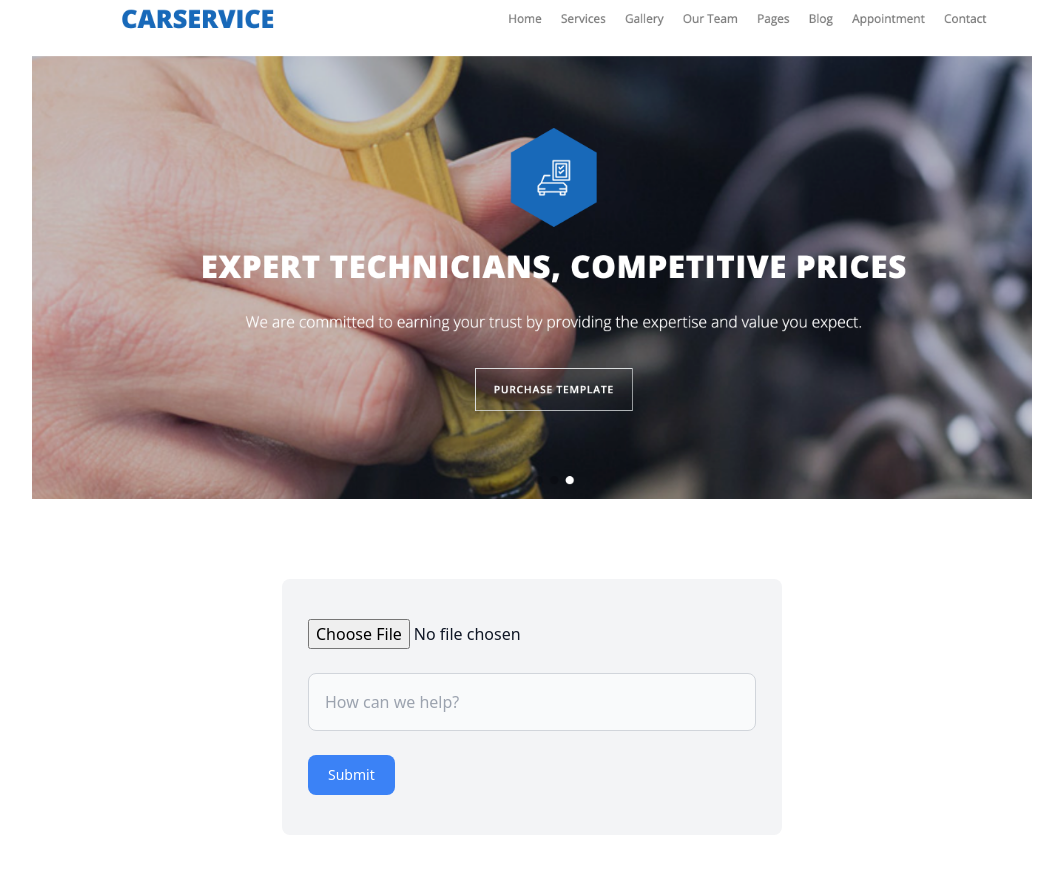
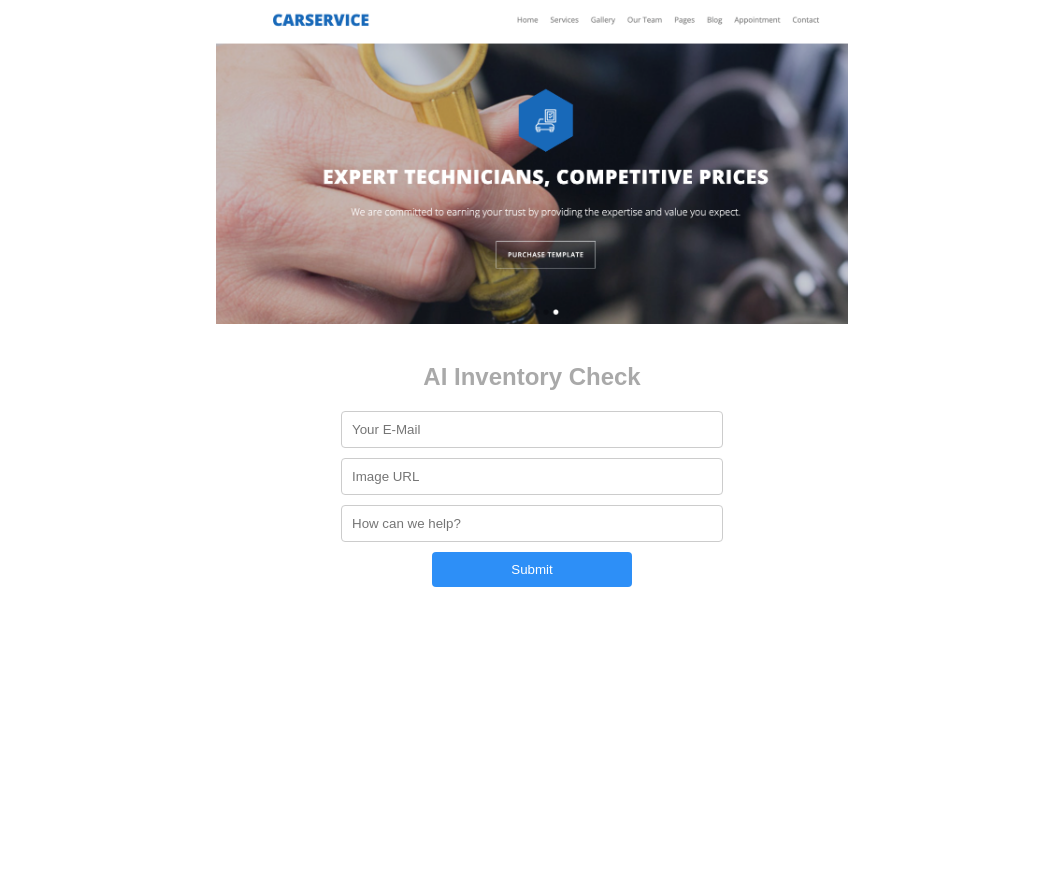
Before and after one commit to mdwoicke/Automotive, a Flask app: page / in a window 1280 px wide. Shown: the whole page, without its empty margins (108-1171 px from the left). After the commit the page ends 587 px from the top, so only its background shows below. Run offline with Flask 3, Linux system fonts and the light colour scheme; some libraries are stand-ins or nearby versions.

Commit message:
Final state

```diff
--- a/app.py
+++ b/app.py
@@ -1,7 +1,8 @@
 import autogen
 import base64
 from autogen.agentchat.contrib.multimodal_conversable_agent import MultimodalConversableAgent
-from inventory import get_inventory
+from inventory import get_inventory, get_inventory_declaration
+from mail_sender import send_mail, send_email_declaration
 from flask import Flask, request, render_template
 
 # Test Images
@@ -21,11 +22,6 @@ config_list_4v = autogen.config_list_from_json(
 
 llm_config = {"config_list": config_list}
 
-get_inventory_declaration = {
-    "name": "get_inventory",
-    "description": "Retrieves the inventory list"
-}
-
 
 def is_termination_msg(data):
     has_content = "content" in data and data["content"] is not None
@@ -37,7 +33,7 @@ user_proxy = autogen.UserProxyAgent(
     is_termination_msg=is_termination_msg,
     system_message="You are the boss",
     human_input_mode='NEVER',
-    function_map={"get_inventory": get_inventory}
+    function_map={"get_inventory": get_inventory, "send_mail": send_mail}
 )
 
 damage_analyst = MultimodalConversableAgent(
@@ -49,15 +45,12 @@ damage_analyst = MultimodalConversableAgent(
 inventory_manager = autogen.AssistantAgent(
     name="inventory_manager",
     system_message="An inventory management specialist, this agent accesses the inventory database to provide information on the availability and pricing of spare parts.",
-    llm_config={"config_list": config_list,
-                "functions": [get_inventory_declaration]}
-)
+    llm_config={"config_list": config_list, "functions": [get_inventory_declaration]})
 
 customer_support_agent = autogen.AssistantAgent(
     name="customer_support_agent",
-    system_message="Customer Suppport Agent, responsible for drafting client emails following confirmation of inventory and pricing details specific to the brand (and damage if visible) of the car. It signals task completion by responding with 'TERMINATE' after the email has been written.",
-    llm_config=llm_config
-)
+    system_message="A Customer Suppport Agent, responsible for drafting and sending client emails following confirmation of inventory and pricing details specific to the brand (and damage if visible) of the car. It signals task completion by responding with 'TERMINATE' after the email has been sent.",
+    llm_config={"config_list": config_list, "functions": [send_email_declaration]})
 
 groupchat = autogen.GroupChat(
     agents=[user_proxy, damage_analyst, inventory_manager,
@@ -73,16 +66,18 @@ manager = autogen.GroupChatManager(
 def index():
     if request.method == 'POST':
         image_url = request.form['image']
+        customer_email = request.form['email']
         customer_message = request.form['message']
 
-        initiate_chat(image_url, customer_message)
+        initiate_chat(image_url, customer_message, customer_email)
 
-        return render_template('result.html', result="Thank you for reaching out. We're on it and will be in touch with you shortly!")
+        return render_template('result.html')
     else:
         return render_template('index.html')
 
 
-def initiate_chat(image_url, message):
+def initiate_chat(image_url, message, customer_email):
+    print(f"Mail: {customer_email}")
     user_proxy.initiate_chat(
         manager, message=f"""
             Process Overview:
@@ -91,10 +86,10 @@ def initiate_chat(image_url, message):
             Step 3: Customer Support Agent composes and sends a response email to the customer.
 
             Customer's Message: '{message}'
-            Image Reference: {image_url})
-        """, clear_history=True
+            Image Reference: '{image_url})'
+            Customers Email: '{customer_email}'
+        """
     )
-
 
 if __name__ == '__main__':
     app.run(debug=True)
--- a/inventory.py
+++ b/inventory.py
@@ -1,5 +1,10 @@
 
 import sqlite3
+
+get_inventory_declaration = {
+    "name": "get_inventory",
+    "description": "Retrieves the inventory list"
+}
 
 
 def setup_database():
--- /dev/null
+++ b/mail_sender.py
@@ -0,0 +1,46 @@
+import smtplib
+import os
+from email.message import EmailMessage
+
+send_email_declaration = {
+    "name": "send_mail",
+    "description": "Sends an email using SMTP with a specified subject, body, and recipient.",
+    "parameters": {
+        "type": "object",
+        "properties": {
+            "subject": {
+                "type": "string",
+                "description": "The subject of the email"
+            },
+            "body": {
+                "type": "string",
+                "description": "The body content of the email"
+            },
+            "to_email": {
+                "type": "string",
+                "description": "The recipient's email address"
+            }
+        },
+        "required": ["subject", "body", "to_email"]
+    },
+}
+
+
+def send_mail(subject, body, to_email):
+    sender = "Private Person <from@example.com>"
+
+    message = EmailMessage()
+    message.set_content(body)
+    message['Subject'] = subject
+    message['From'] = sender
+    message['To'] = to_email
+
+    smtp_password = os.environ.get('SMTP_PASSWORD')
+
+    with smtplib.SMTP("sandbox.smtp.mailtrap.io", 2525) as server:
+        server.login("78241a213408f2", smtp_password)
+        server.send_message(message)
+        return "Email has been sent"
+
+
+# send_mail('subject', 'lorem ipsum', 'bob@foe.de')
--- a/templates/index.html
+++ b/templates/index.html
@@ -1,49 +1,22 @@
 <!DOCTYPE html>
 <html>
 <head>
-    <title>Image and Message Upload</title>
-    <script src="https://cdn.tailwindcss.com"></script>
+  <title>AI Inventory Check</title>
 </head>
 <body>
-    <div style="display: flex; justify-content: center; width: 1000;">
-      <div>
-        <img src="static/images/part1.png" width="1000" />
+  <div style="display: flex; justify-content: center; align-items: center; flex-direction: column;">
+    <img src="static/images/part1.png" style="max-width: 50%; height: auto;" />
 
-        <div class="flex w-full justify-center">
-          <div class="w-1/2 bg-gray-100 p-4 mt-20 mb-10 rounded-lg">
-            <form
-              action="/"
-              method="post"
-              enctype="multipart/form-data"
-              style="margin: 10px;"
-            >
-              <div class="mb-6 mt-6">
-                <input
-                  class="block w-full text-gray-900 cursor-pointer"
-                  id="file_input"
-                  type="file"
-                />
-              </div>
-
-              <div class="mb-6 mt-6">
-                <input
-                  type="text"
-                  id="large-input"
-                  class="block w-full p-4 text-gray-900 border border-gray-300 rounded-lg bg-gray-50 sm:text-md focus:ring-blue-500 focus:border-blue-500 dark:bg-gray-700 dark:border-gray-600 dark:placeholder-gray-400 dark:text-white dark:focus:ring-blue-500 dark:focus:border-blue-500"
-                  placeholder="How can we help?"
-                />
-              </div>
-
-              <div class="mb-6 mt-6">
-                <input
-                  type="submit"
-                  value="Submit"
-                  class="text-white bg-blue-500 hover:bg-blue-800 focus:ring-4 focus:outline-none focus:ring-blue-300 font-medium rounded-lg text-sm w-full sm:w-auto px-5 py-2.5 text-center dark:bg-blue-600 dark:hover:bg-blue-700 dark:focus:ring-blue-800"
-                />
-              </div>
+    <div style="margin: 20px 0;">
+      <h2 style="font-family: Arial, Helvetica, sans-serif; color: darkgray; text-align: center;">
+        AI Inventory Check
+      </h2>
+      <form action="/" method="post" enctype="multipart/form-data" style="display: flex; flex-direction: column; align-items: center; gap: 10px;">
+        <input type="text" name="email" placeholder="Your E-Mail" style="width: 360px; padding: 10px; border: 1px solid #ccc; border-radius: 4px;" />
+        <input type="text" name="image" placeholder="Image URL" style="width: 360px; padding: 10px; border: 1px solid #ccc; border-radius: 4px;" />
+        <input type="text" name="message" placeholder="How can we help?" style="width: 360px; padding: 10px; border: 1px solid #ccc; border-radius: 4px;" required />
+        <input type="submit" value="Submit" style="width: 200px; padding: 10px; border-radius: 4px; background-color: #2d8ff7; color: white; border: none; cursor: pointer;" />
       </form>
-          </div>
-        </div>
     </div>
   </div>
 </body>
```
Lines whose indentation alone changed are shown as unchanged.
